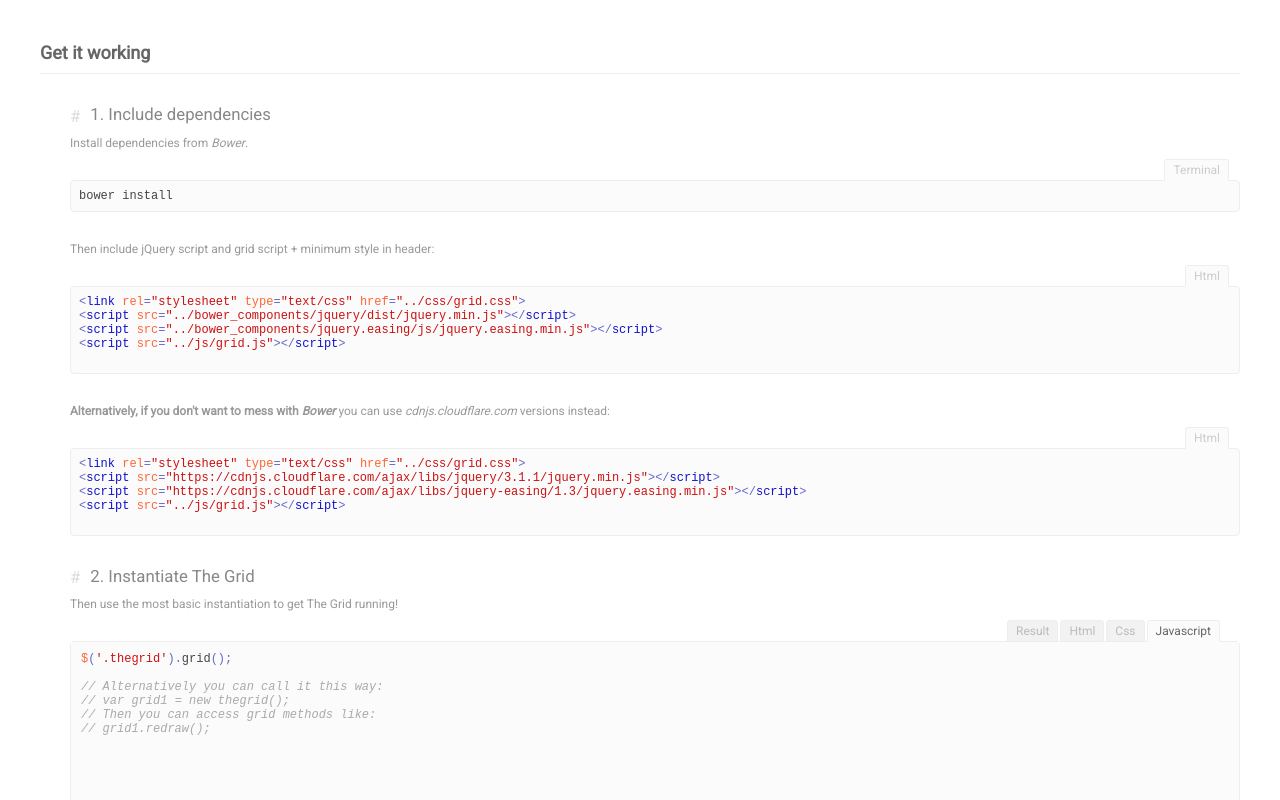
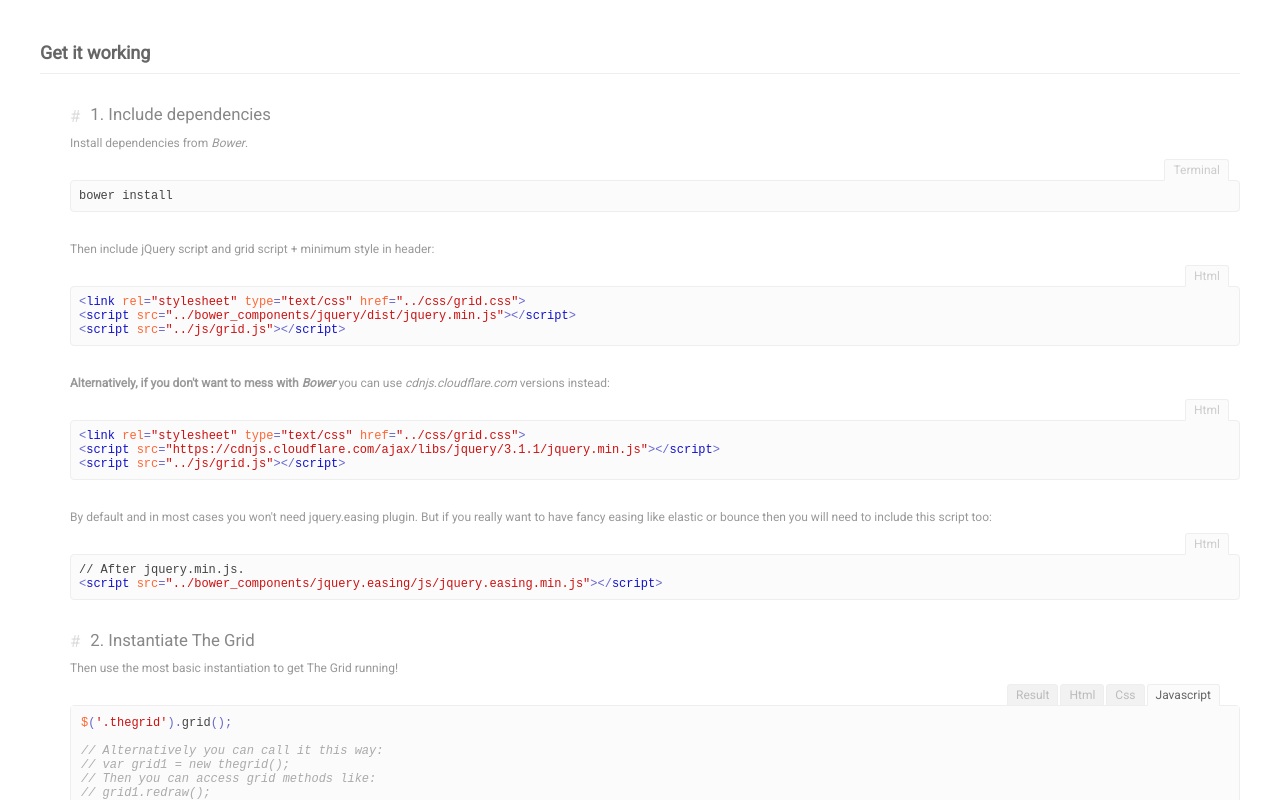
Before and after one commit to antoniandre/grid, a website: page documentation/index.html in a window 1280 px wide. Shown: the part 419-1219 px from the top of the page. Drawn offline with nearby package versions, Linux system fonts and the light colour scheme; some icons are missing.

Commit message:
Remove jquery.easing from examples if not needed and update documentation.

```diff
--- a/documentation/index.html
+++ b/documentation/index.html
@@ -48,15 +48,16 @@ git clone git@github.com:antoniandre/grid.git</pre>
         <p>Then include jQuery script and grid script + minimum style in header:</p>
         <pre class="i-code" data-type="html">&lt;link rel="stylesheet" type="text/css" href="../css/grid.css"&gt;
 &lt;script src="../bower_components/jquery/dist/jquery.min.js"&gt;&lt;/script&gt;
-&lt;script src="../bower_components/jquery.easing/js/jquery.easing.min.js"&gt;&lt;/script&gt;
-&lt;script src="../js/grid.js"&gt;&lt;/script&gt;
-        </pre>
+&lt;script src="../js/grid.js"&gt;&lt;/script&gt;</pre>
+
         <p><strong>Alternatively, if you don't want to mess with <em>Bower</em></strong> you can use <em>cdnjs.cloudflare.com</em> versions instead:</p>
         <pre class="i-code" data-type="html">&lt;link rel="stylesheet" type="text/css" href="../css/grid.css"&gt;
 &lt;script src="https://cdnjs.cloudflare.com/ajax/libs/jquery/3.1.1/jquery.min.js"&gt;&lt;/script&gt;
-&lt;script src="https://cdnjs.cloudflare.com/ajax/libs/jquery-easing/1.3/jquery.easing.min.js"&gt;&lt;/script&gt;
-&lt;script src="../js/grid.js"&gt;&lt;/script&gt;
-        </pre>
+&lt;script src="../js/grid.js"&gt;&lt;/script&gt;</pre>
+
+        <p>By default and in most cases you won't need jquery.easing plugin. But if you really want to have fancy easing like elastic or bounce then you will need to include this script too:</p>
+        <pre class="i-code" data-type="html">// After jquery.min.js.
+&lt;script src="../bower_components/jquery.easing/js/jquery.easing.min.js"&gt;&lt;/script&gt;</pre>
 
         <h3>2. Instantiate The Grid</h3>
         <p>Then use the most basic instantiation to get The Grid running!</p>
--- a/js/grid.js
+++ b/js/grid.js
@@ -38,7 +38,7 @@ var thegrid = function(options)
             //     transition: .3s ease-in-out;
             // }
             animationPlatform: 'css',// 'css' or 'js'.
-            animationEasing: 'linear',
+            animationEasing: 'swing',// jQuery built-in easings are 'swing', 'linear'. the jquery.easing plugin can add many more.
             animationSpeed: 500,
             animationDelay: 0,
 
@@ -339,7 +339,7 @@ var thegrid = function(options)
             setTimeout(function()
             {
                 self.options.animationPlatform === 'js' ? cell.stop(true, true).animate(newCss, self.options.animationSpeed, self.options.animationEasing)
-                                              : cell.css(newCss);
+                                                        : cell.css(newCss);
             }, self.options.animationDelay);
         });
 
```
Also changed, not shown: index.html (+0 -3 lines).
